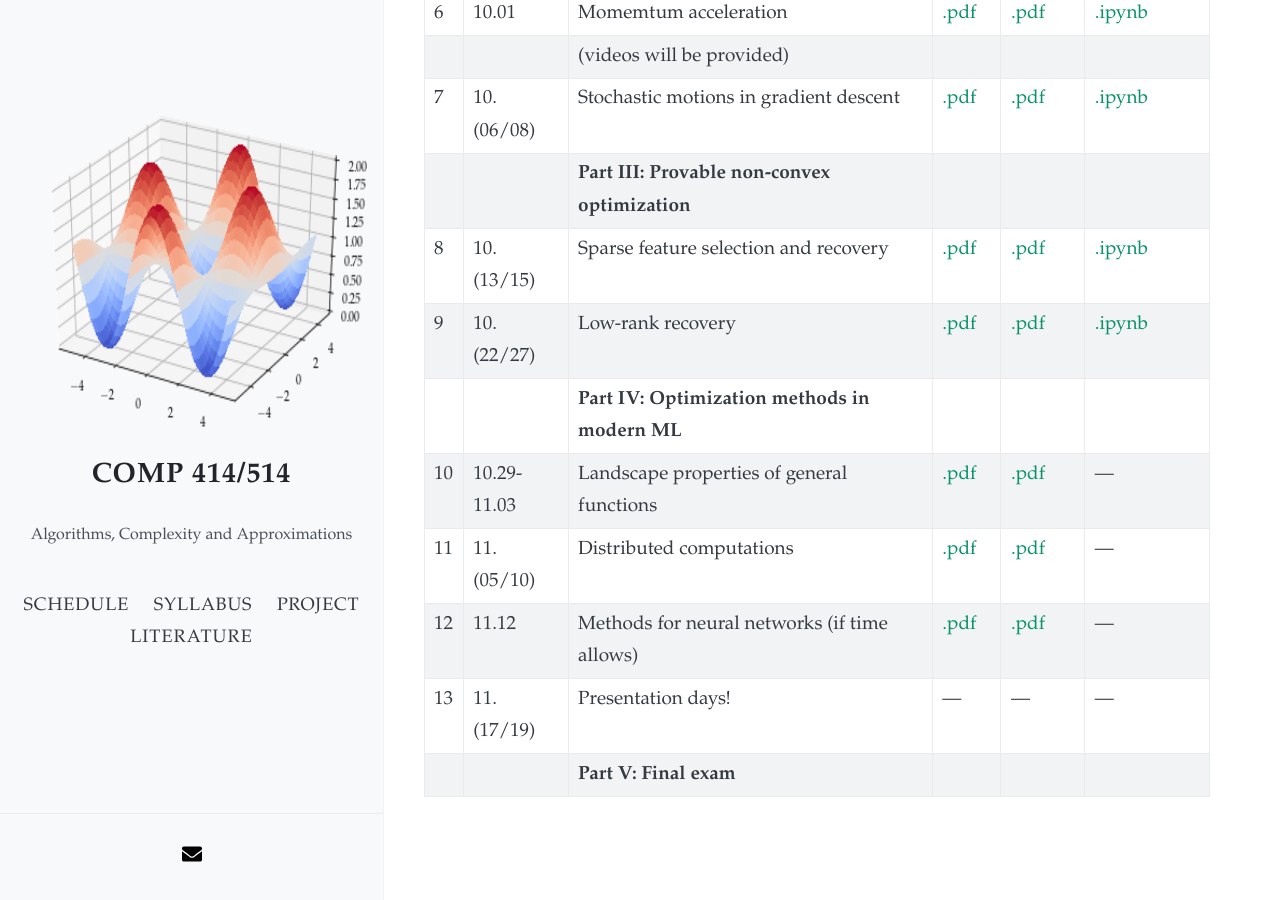
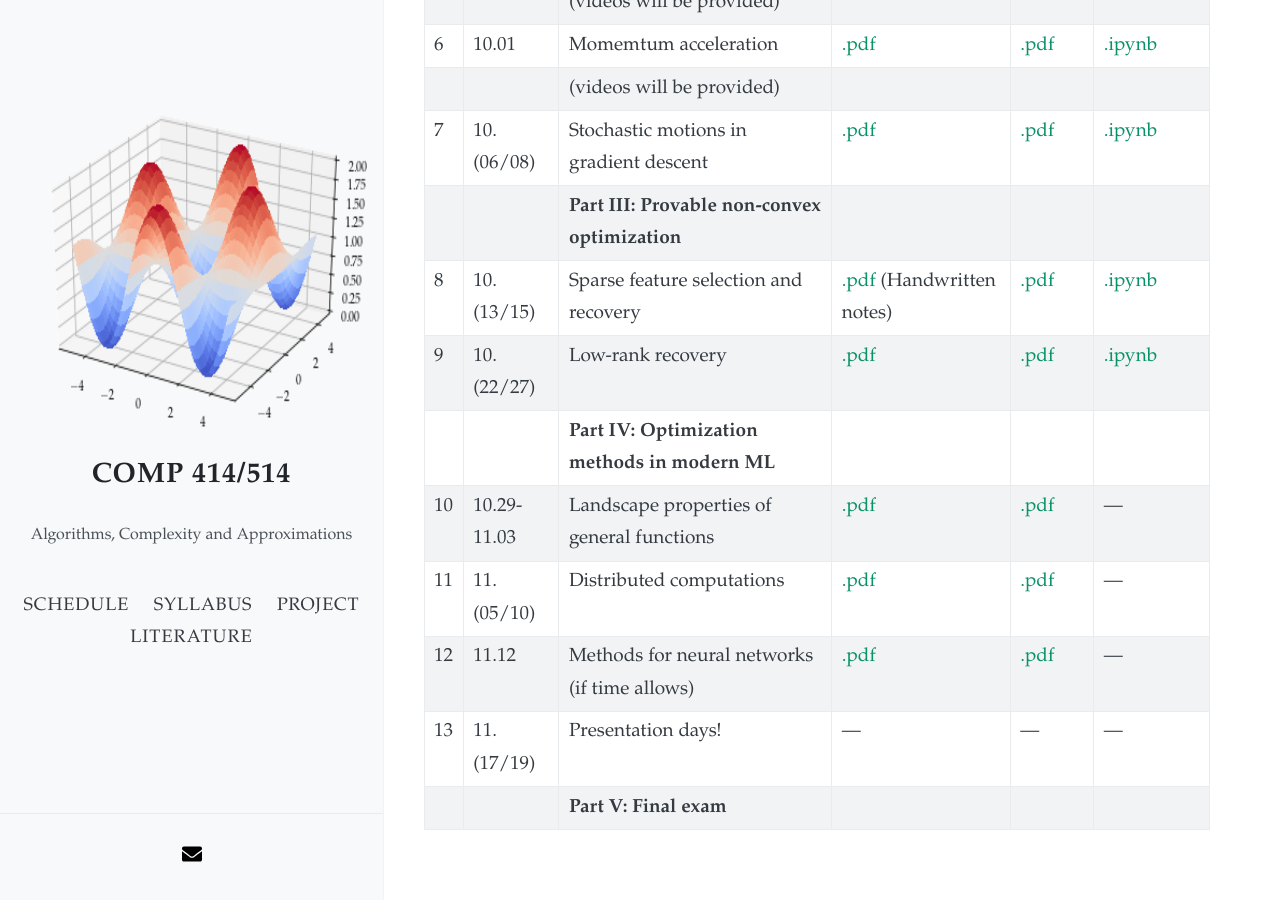
Before and after one commit to akyrillidis/comp414-514, a Jekyll site: the page built from schedule.md, in a window 1280 px wide and 900 px high, scrolled down 700 px. Built offline with Jekyll 4.4.1, drawn with Linux system fonts in a browser that asks for light colours; nearby versions of some CDN libraries; before the commit the page ends 1568 px from its top, so only the background shows below that.

Commit message:
Update schedule.md

```diff
--- a/schedule.md
+++ b/schedule.md
@@ -20,7 +20,7 @@
 | | | (videos will be provided) |  | |  |
 | 7 | 10.(06/08) | Stochastic motions in gradient descent | [.pdf](/schedule/images/chapter7.pdf)  | [.pdf](/schedule/images/Lecture 7.pdf) | [.ipynb](/schedule/images/Chapter 7.ipynb) |
 | | | **Part III: Provable non-convex optimization** | | | |
-| 8 | 10.(13/15) | Sparse feature selection and recovery | [.pdf](/schedule/images/chapter8.pdf)  | [.pdf](/schedule/images/Lecture 8.pdf) | [.ipynb](/schedule/images/Chapter 8.ipynb) |
+| 8 | 10.(13/15) | Sparse feature selection and recovery | [.pdf](/schedule/images/chapter8 notes.pdf) (Handwritten notes) | [.pdf](/schedule/images/Lecture 8.pdf) | [.ipynb](/schedule/images/Chapter 8.ipynb) |
 | 9 | 10.(22/27) | Low-rank recovery | [.pdf]()  | [.pdf]() | [.ipynb]() |
 | | | **Part IV: Optimization methods in modern ML** | | | |
 | 10 | 10.29-11.03 | Landscape properties of general functions | [.pdf]()  | [.pdf]() | --- |
```
